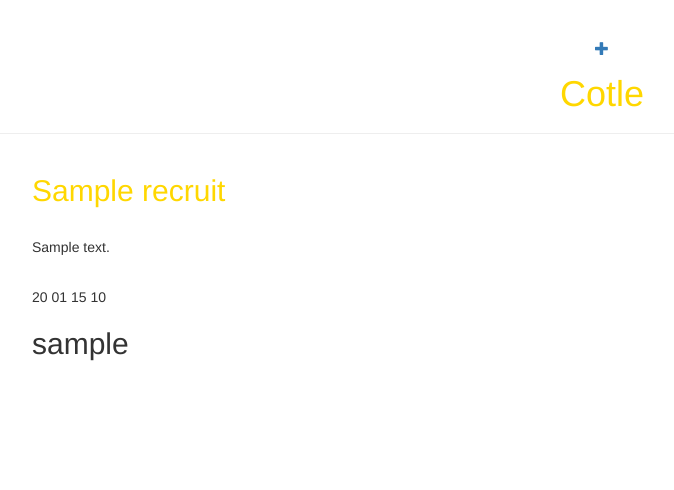
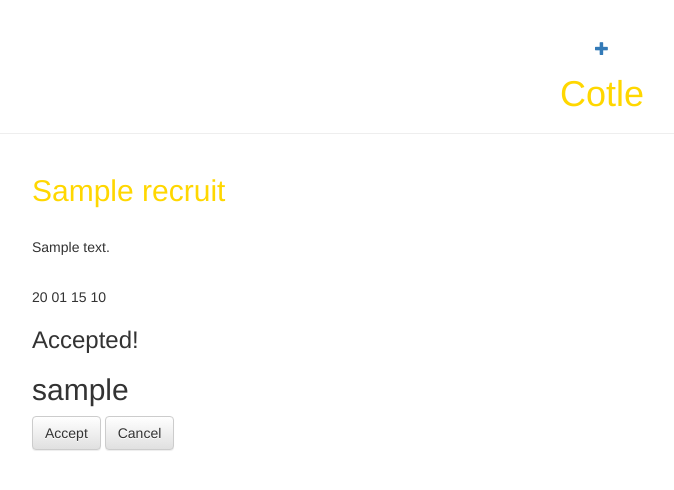
Before and after one commit to salera193/Cotle-myapp, a Django app: page /rec/1/ in a window 1280 px wide. Shown: the top 490 px of the page, without its empty margins (38-712 px from the left). Run offline with Django 3.2, Linux system fonts and the light colour scheme; tables that the repository leaves empty hold one stand-in row (values such as "Sample post"); some libraries are stand-ins or nearby versions.

Commit message:
Adding ACCEPT

```diff
--- a/Cotle/models.py
+++ b/Cotle/models.py
@@ -27,3 +27,10 @@ class Friend(models.Model):
 class Apply(models.Model):
     owner = models.ForeignKey(User, on_delete=models.CASCADE, related_name='apply_owner')
     recruit = models.ForeignKey(Recruit, on_delete=models.CASCADE, related_name='apply_rec')
+    accept = models.BooleanField(default=False)
+
+
+class Accept(models.Model):
+    rec = models.ForeignKey(Recruit, on_delete=models.CASCADE, related_name='acc_rec')
+    app = models.ForeignKey(Apply, on_delete=models.CASCADE, related_name='acc_app')
+    content = models.CharField(max_length=100)
--- a/Cotle/templates/Cotle/rec_detail.html
+++ b/Cotle/templates/Cotle/rec_detail.html
@@ -13,7 +13,12 @@
     {% if apps %}
     {% for app in apps %}
     <div>
+        {% if app.accept %}
+            <h3>Accepted!</h3>
+        {% endif %}
         <h2>{{ app.owner }}</h2>
+        <a href="{% url 'acc_app' pk=app.pk rpk=app.recruit.pk %}"><button type="submit" class="save btn btn-default" >Accept</button></a>
+        <a href="{% url 'acc_cancel' pk=app.pk rpk=app.recruit.pk %}"><button type="submit" class="save btn btn-default" >Cancel</button></a>
     </div>
     <br>
     {% endfor %}
--- a/Cotle/templates/Cotle/rec_list.html
+++ b/Cotle/templates/Cotle/rec_list.html
@@ -10,11 +10,11 @@
             <div class="rec-con-rapper">
                  <p class="rec-content">{{ rec.content }}</p>
             </div>
+            <a href="{% url 'app_new' pk=rec.pk %}"><button type="submit" class="save btn btn-default" >Apply !</button></a>
+            <a href="{% url 'app_del' pk=rec.pk %}"><button type="submit" class="save btn btn-default" >cancel...</button></a>
             <br>
             <p class="rec-pub-date">{{ rec.pub_date| date:"y m d f" }}</p>
             <p class="app-count">Users : {{ rec.appcount }}</p>
-            <a href="{% url 'app_new' pk=rec.pk %}"><button type="submit" class="save btn btn-default" >Apply!</button></a>
-            <a href="{% url 'app_del' pk=rec.pk %}"><button type="submit" class="save btn btn-default" >cancel...</button></a>
         </div>
       {% endfor %}
 {% endblock %}
--- a/Cotle/urls.py
+++ b/Cotle/urls.py
@@ -6,5 +6,7 @@ urlpatterns = [
     path('rec/<int:pk>/', views.rec_detail, name='rec_detail'),
     path('rec/new/', views.rec_new, name='rec_new'),
     path('app/new/<int:pk>/', views.app_new, name='app_new'),
-    path('app/del/<int:pk>/', views.app_del, name='app_del')
+    path('app/del/<int:pk>/', views.app_del, name='app_del'),
+    path('rec/acc/<int:pk>/<int:rpk>/', views.acc_app, name='acc_app'),
+    path('rec/acc/cancel/<int:pk>/<int:rpk>/', views.acc_cancel, name='acc_cancel'),
     ]
--- a/Cotle/views.py
+++ b/Cotle/views.py
@@ -47,6 +47,7 @@ def rec_new(request):
 def app_new(request, pk):
 
     rec = get_object_or_404(Recruit, pk=pk)
+    #アプライしたかどうかの確認
     is_app = Apply.objects.filter(owner=request.user).filter(recruit=rec).count()
 
     if is_app==0:
@@ -73,3 +74,28 @@ def app_del(request, pk):
         app = Apply.objects.filter(owner=request.user).filter(recruit=rec)
         app.delete()
     return redirect(to='/')
+
+def acc_app(request, pk, rpk):
+
+    app = get_object_or_404(Apply,pk=pk)
+    rec = get_object_or_404(Recruit,pk=rpk)
+
+    #accept処理
+    app.accept = True
+    app.save()
+
+
+    return redirect('rec_detail', pk=rec.pk)
+
+
+def acc_cancel(request, pk, rpk):
+
+    app = get_object_or_404(Apply,pk=pk)
+    rec = get_object_or_404(Recruit,pk=rpk)
+
+    #accept処理
+    app.accept = False
+    app.save()
+
+
+    return redirect('rec_detail', pk=rec.pk)
```
Also changed, not shown: Cotle/migrations/0003_auto_20200528_1743.py (added).
